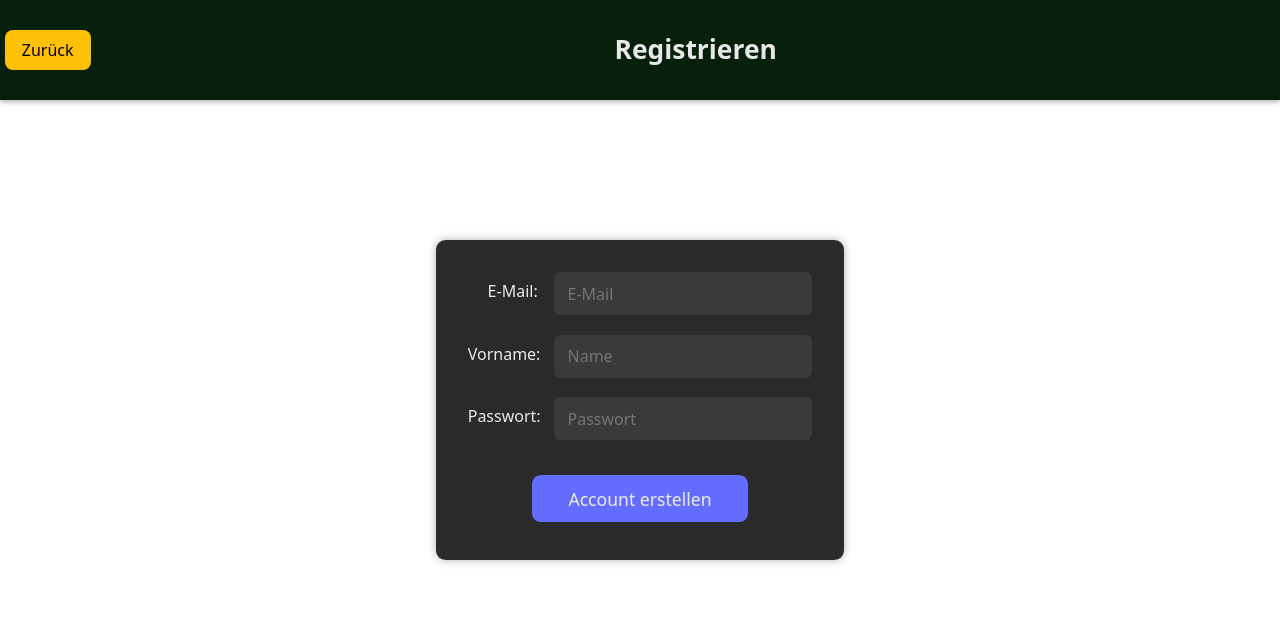
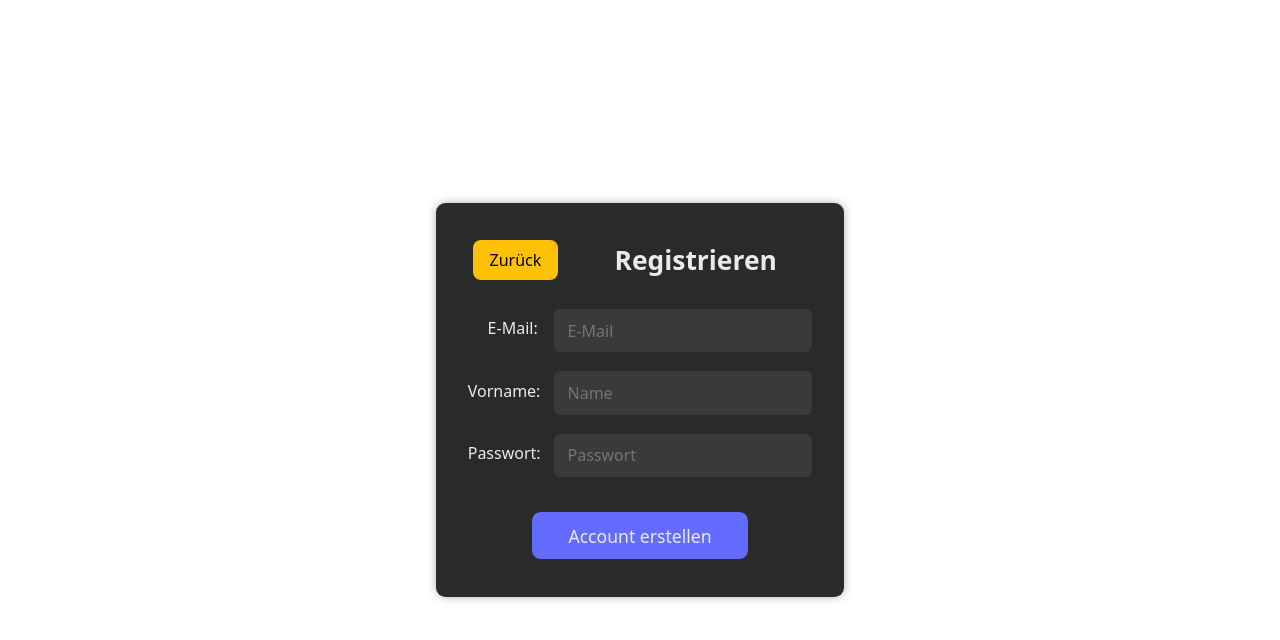
Before and after one commit to Pierro-e/HTWD-SE-shareshop_4B, a Vue app in the folder src/frontend/shareshop_4b/: page /registrieren in a window 1280 px wide. Shown: the top 640 px of the page. Built offline with nearby package versions, Linux system fonts and the light colour scheme.

Commit message:
Header in Registrierung korrigiert

```diff
--- a/src/frontend/shareshop_4b/src/components/CreateAccount.vue
+++ b/src/frontend/shareshop_4b/src/components/CreateAccount.vue
@@ -1,6 +1,6 @@
 <template>
     <div class="create_account-container">
-        <div class="header">
+        <div class="register-header">
             <button class="button-cancel" @click="$router.push('/')">Zurück</button>
             <h1>Registrieren</h1>
         </div>
@@ -90,14 +90,14 @@ export default {
   text-align: left;
 }
 
-.header {
+.register-header {
   display: flex;
   align-items: center;
   gap: 1rem;
   margin-bottom: 1.5rem;
 }
 
-.header h1 {
+.register-header h1 {
   margin: 0;
   flex-grow: 1;
   text-align: center;
```
